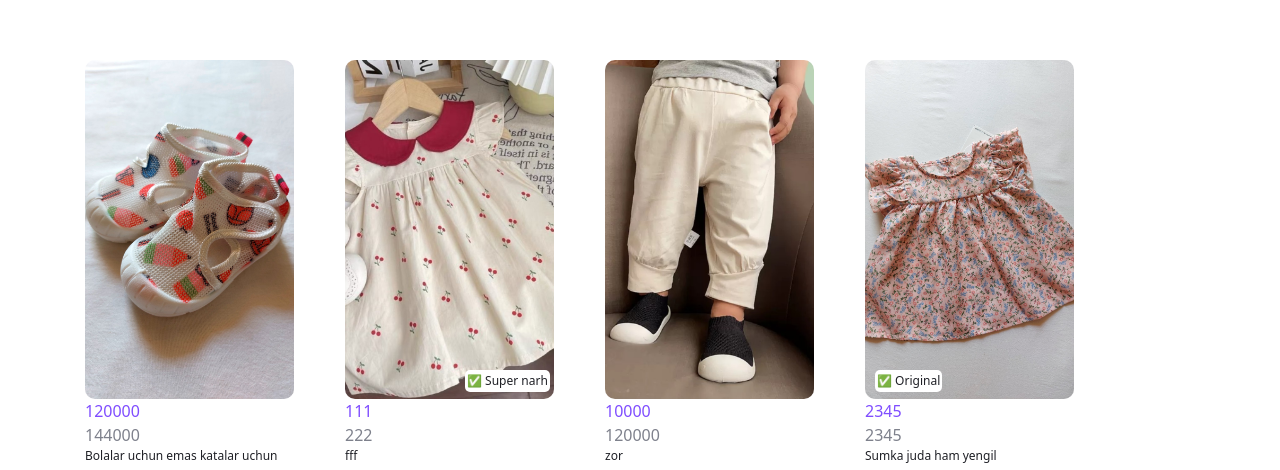
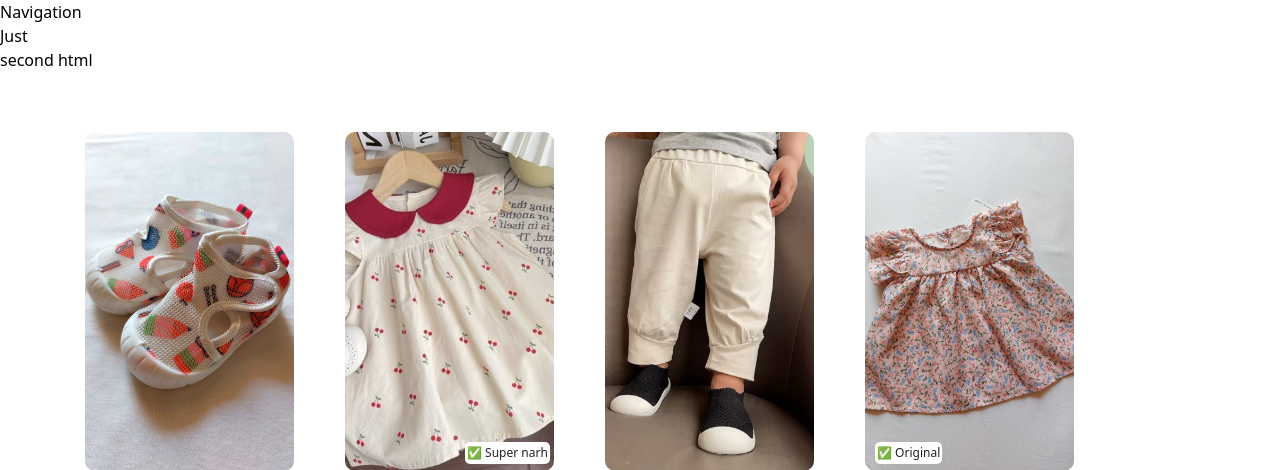
Before and after one commit to Eshukurullohdev/Django-app, a Django app: page / in a window 1280 px wide. Shown: the top 470 px of the page. Run offline with Django 5.2, Linux system fonts and the light colour scheme; data comes from the database, SQL or seed files in the repository; both versions use the stored data as it was after the commit; some libraries are stand-ins or nearby versions.

Commit message:
update extends htmls

```diff
--- a/Platforma/admin.py
+++ b/Platforma/admin.py
@@ -1,4 +1,5 @@
 from django.contrib import admin
-from .models import Tovar
+from .models import Tovar, Items
 
 admin.site.register(Tovar)
+admin.site.register(Items)
--- a/Platforma/models.py
+++ b/Platforma/models.py
@@ -18,5 +18,16 @@ class Tovar(models.Model):
     tavsifi = models.CharField(max_length=150)
     sifati = models.BooleanField(null=True)
     super_narh = models.BooleanField(null=True)
+
     def __str__(self):
         return self.tavsifi
+
+
+# str  -- textField, Charfield
+
+class Items(models.Model):
+    paragrph = models.CharField(max_length=50)
+    mini_info = models.TextField()
+
+    def __str__(self):
+        return self.paragrph
--- /dev/null
+++ b/Platforma/templates/base.html
@@ -0,0 +1,23 @@
+<!DOCTYPE html>
+<html lang="en">
+<head>
+    <meta charset="UTF-8">
+    <meta name="viewport" content="width=device-width, initial-scale=1.0">
+    <title>Document</title>
+     <link rel="stylesheet" href="https://cdnjs.cloudflare.com/ajax/libs/font-awesome/7.0.1/css/all.min.css" integrity="sha512-2SwdPD6INVrV/lHTZbO2nodKhrnDdJK9/kg2XD1r9uGqPo1cUbujc+IYdlYdEErWNu69gVcYgdxlmVmzTWnetw==" crossorigin="anonymous" referrerpolicy="no-referrer" />
+      <script src="https://cdn.tailwindcss.com"></script>
+</head>
+<body>
+    {% include "navigation.html" %}
+    {% block content %}
+
+    {% endblock %}
+
+</body>
+</html>
+
+
+
+<!-- extends ---- bironbir htmlda kochirish
+block content --- ichiga yoziladi
+endblock -->
--- a/Platforma/templates/home.html
+++ b/Platforma/templates/home.html
@@ -1,19 +1,8 @@
-<!DOCTYPE html>
-<html lang="en">
-{% load static %}
+{% extends "base.html" %}
 
-<head>
-    <meta charset="UTF-8">
-    <meta name="viewport" content="width=device-width, initial-scale=1.0">
-    <title>Document</title>
-    <link rel="stylesheet" href="https://cdnjs.cloudflare.com/ajax/libs/font-awesome/7.0.1/css/all.min.css"
-        integrity="sha512-2SwdPD6INVrV/lHTZbO2nodKhrnDdJK9/kg2XD1r9uGqPo1cUbujc+IYdlYdEErWNu69gVcYgdxlmVmzTWnetw=="
-        crossorigin="anonymous" referrerpolicy="no-referrer" />
-    <script src="https://cdn.tailwindcss.com"></script>
-</head>
-
-<body>
-    <div class="flex items-center justify-center gap-[10px]   mt-[60px] w-[1200px] flex-wrap">
+{% block content %}
+<a href="{% url 'second' %}">second html</a>
+<div class="flex items-center justify-center gap-[10px]   mt-[60px] w-[1200px] flex-wrap">
         {% for narsalar in narsalar %}
         <div class="relative w-[250px]">
             <img class="w-[209px] h-[339px] rounded-[10px] object-cover" src="{{ narsalar.img.url }}" alt="">
@@ -30,7 +19,5 @@
             <p class="text-[12px] text-[#1f2026]">{{ narsalar.tavsifi }}</p>
         </div>
         {% endfor %}
-    </div>
-</body>
-
-</html>
+</div>
+{% endblock %}
--- /dev/null
+++ b/Platforma/templates/navigation.html
@@ -0,0 +1,12 @@
+<!DOCTYPE html>
+<html lang="en">
+<head>
+    <meta charset="UTF-8">
+    <meta name="viewport" content="width=device-width, initial-scale=1.0">
+    <title>Document</title>
+</head>
+<body>
+    <h1>Navigation</h1>
+    <h1>Just</h1>
+</body>
+</html>
--- /dev/null
+++ b/Platforma/templates/second_html.html
@@ -0,0 +1,6 @@
+{% extends "base.html" %}
+
+{% block content %}
+<i class="fa-solid fa-bars"></i>
+<h1>salom</h1>
+{% endblock %}
--- a/Platforma/urls.py
+++ b/Platforma/urls.py
@@ -2,7 +2,9 @@
 # urls === file === html(views)
 
 from django.urls import path
-from .views import home
+from .views import *
 urlpatterns = [
-    path("", home, name="home")
+    path("", home, name="home"),
+    path("second/", second_html, name="second"),
+    path("nav/", navigation, name="nav")
 ]
--- a/Platforma/views.py
+++ b/Platforma/views.py
@@ -1,6 +1,6 @@
 from django.shortcuts import render
 from django.http import HttpResponse
-from  .models import Tovar
+from  .models import Tovar, Items
 # templates
 # dict
 # key
@@ -10,5 +10,14 @@ def home(request):
     narsalar = Tovar.objects.all()
     return render(request, "home.html", {"narsalar": narsalar})
 
+def second_html(request):
+    ikkinchi = Items.objects.all()
+    return render(request, "second_html.html", {"ikkinchi": ikkinchi})
 
+
+def base(request):
+    return render(request, "base.html")
+
+def navigation(request):
+    return render(request, "navigation.html")
 # click
```
Also changed, not shown: Platforma/migrations/0004_items.py (added), db.sqlite3, media/media/photo_2025-06-20_21-34-41.jpg (added).
